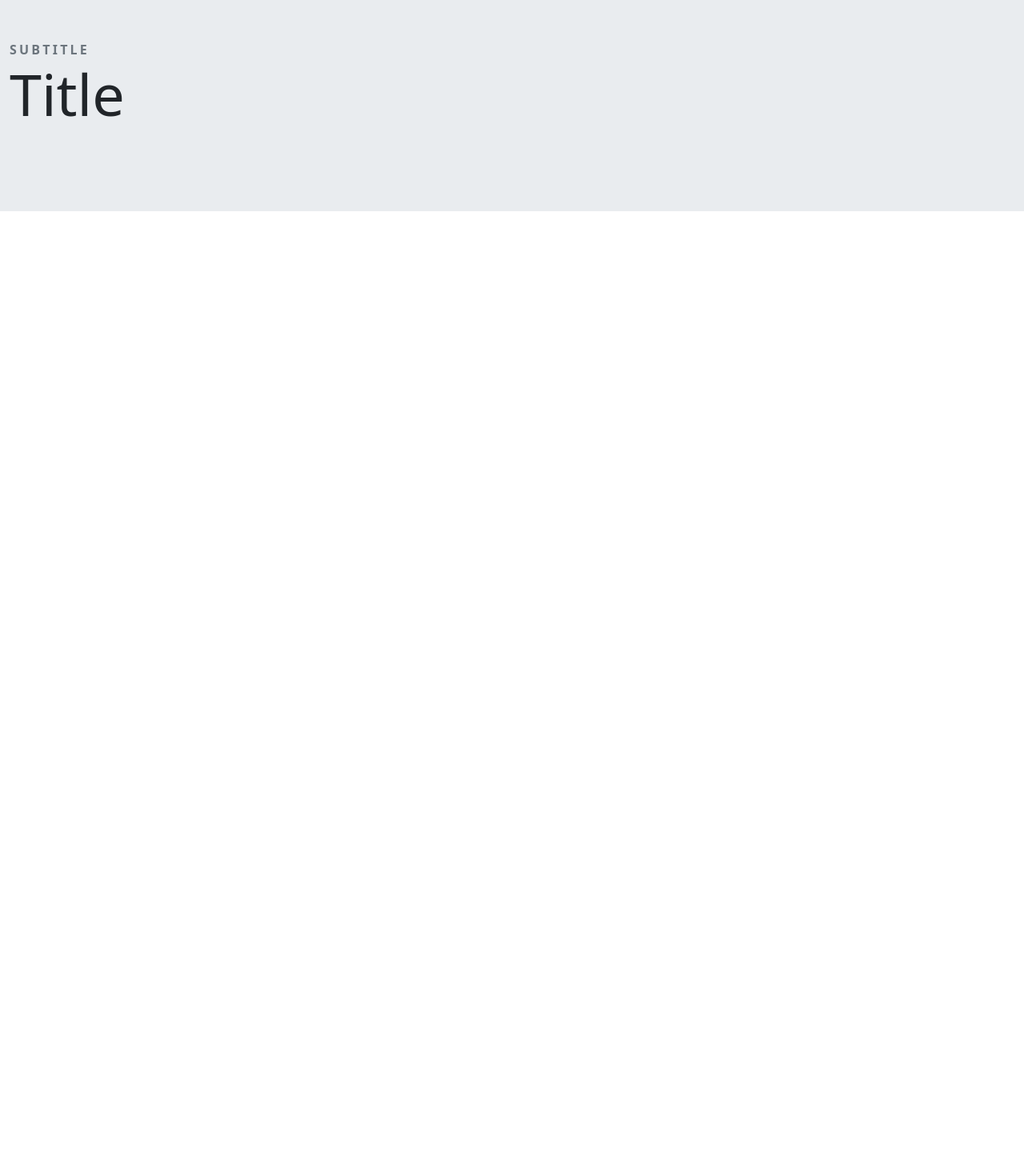
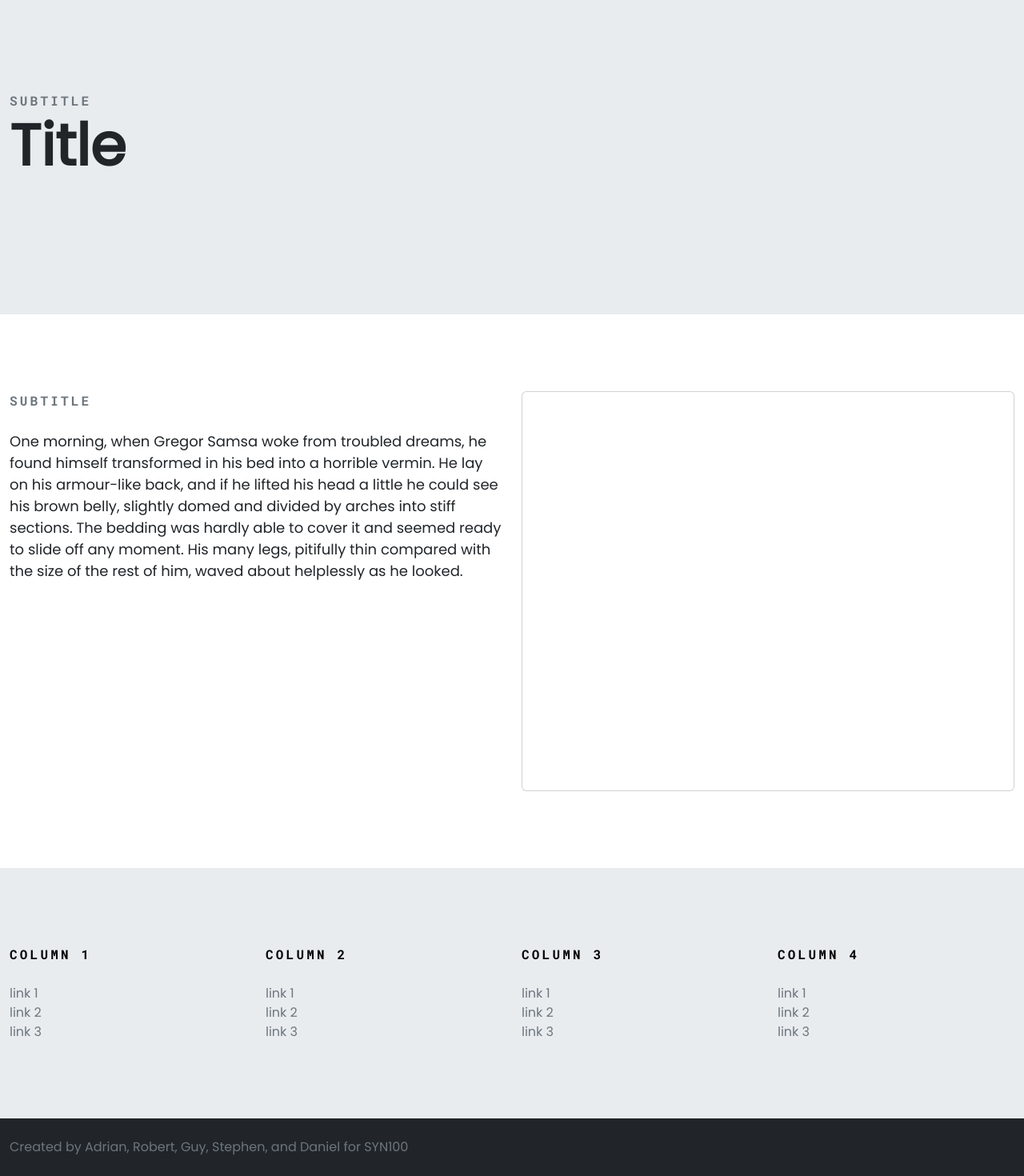
Before and after one commit to dyoo47/SYN100-Energizers, a React (Create React App) app: page / in a window 1280 px wide. Shown: the part 102-1572 px from the top of the page at 80% size. Before the commit the page ends 800 px from the top, so only its background shows below. Built offline with nearby package versions, Linux system fonts and the light colour scheme.

Commit message:
Added footer

```diff
--- a/src/App.js
+++ b/src/App.js
@@ -3,6 +3,7 @@ import "./App.css";
 import Home from "./Home";
 import About from "./About";
 import ViewSample from "./ViewSample";
+import Footer from "./components/Footer";
 import { BrowserRouter as Router, Routes, Route, Link } from "react-router-dom";
 import ReactDOM from "react-dom/client";
 import {
@@ -52,6 +53,7 @@ function App() {
         <Route path="/about" element={<About />} />
         <Route path="/sample" element={<ViewSample />} />
       </Routes>
+      <Footer />
     </>
   );
 }
--- a/src/Home.js
+++ b/src/Home.js
@@ -1,14 +1,44 @@
 import React from "react";
-import { Container } from "reactstrap";
+import { Card, Col, Container, Row } from "reactstrap";
 
 const Home = () => {
   return (
-    <section className="landingSection">
-      <Container className="landingContainer">
-        <span className="subtitle">subtitle</span>
-        <h1 className="display">Title</h1>
-      </Container>
-    </section>
+    <>
+      <section className="landingHeader">
+        <Container className="landingContainer">
+          <span className="subtitle">subtitle</span>
+          <h1 className="display">Title</h1>
+        </Container>
+      </section>
+      <section className="landingSection bg-white">
+        <Container className="landingContainer">
+          <Row>
+            <Col>
+              <div className="mb-4">
+                <span className="subtitle">subtitle</span>
+              </div>
+              <span className="paragraph">
+                One morning, when Gregor Samsa woke from troubled dreams, he
+                found himself transformed in his bed into a horrible vermin. He
+                lay on his armour-like back, and if he lifted his head a little
+                he could see his brown belly, slightly domed and divided by
+                arches into stiff sections. The bedding was hardly able to cover
+                it and seemed ready to slide off any moment. His many legs,
+                pitifully thin compared with the size of the rest of him, waved
+                about helplessly as he looked.
+              </span>
+            </Col>
+            <Col>
+              <Card
+                style={{
+                  height: "500px",
+                }}
+              ></Card>
+            </Col>
+          </Row>
+        </Container>
+      </section>
+    </>
   );
 };
 
--- /dev/null
+++ b/src/components/Footer.js
@@ -0,0 +1,54 @@
+import React from "react";
+import { Card, Col, Container, Row } from "reactstrap";
+
+const Footer = () => {
+  const data = [
+    {
+      title: "column 1",
+      links: ["link 1", "link 2", "link 3"],
+    },
+    {
+      title: "column 2",
+      links: ["link 1", "link 2", "link 3"],
+    },
+    {
+      title: "column 3",
+      links: ["link 1", "link 2", "link 3"],
+    },
+    {
+      title: "column 4",
+      links: ["link 1", "link 2", "link 3"],
+    },
+  ];
+  return (
+    <>
+      <section className="landingSection">
+        <Container className="landingContainer">
+          <Row>
+            {data.map((entry) => (
+              <Col md="3">
+                <div>
+                  <span className="subtitle text-black">{entry.title}</span>
+                </div>
+                {entry.links.map((link) => (
+                  <>
+                    <br />
+                    <span className="text-muted">{link}</span>
+                  </>
+                ))}
+              </Col>
+            ))}
+          </Row>
+        </Container>
+      </section>
+      <section className="py-4 text-muted bg-dark">
+        <Container className="landingContainer">
+          <span>
+            Created by Adrian, Robert, Guy, Stephen, and Daniel for SYN100
+          </span>
+        </Container>
+      </section>
+    </>
+  );
+};
+export default Footer;
--- a/src/scss/theme.scss
+++ b/src/scss/theme.scss
@@ -1,3 +1,7 @@
+@import url("https://fonts.googleapis.com/css2?family=Roboto+Mono:wght@700&display=swap");
+@import url("https://fonts.googleapis.com/css2?family=Poppins:ital@0;1&display=swap");
+$font-family-sans-serif: "Poppins", sans-serif;
+$font-family-monospace: "Roboto Mono", monospace;
 @import "../../node_modules/bootstrap/scss/bootstrap.scss";
 
 //Main theme colors
@@ -5,7 +9,21 @@ $primary: #663399;
 $secondary: #f82ed6;
 
 //Typography
+
+.text-black {
+  color: black;
+}
+
+.text-muted {
+  color: $gray-600;
+}
+
+.paragraph {
+  font-size: large;
+}
+
 .subtitle {
+  font-family: "Roboto Mono", monospace;
   margin-bottom: 0;
   letter-spacing: 0.2em;
   text-transform: uppercase;
@@ -15,8 +33,16 @@ $secondary: #f82ed6;
 
 .display {
   line-height: 1.2;
-  font-weight: 300;
+  font-weight: bold;
   font-size: 4.5rem;
+}
+
+//Component styling
+
+.landingHeader {
+  background-color: $gray-200;
+  padding-top: 10rem;
+  padding-bottom: 10rem;
 }
 
 .landingSection {
@@ -24,7 +50,6 @@ $secondary: #f82ed6;
   padding-top: 6rem;
   padding-bottom: 6rem;
 }
-
 .landingContainer {
   max-width: 1400px;
 }
```
